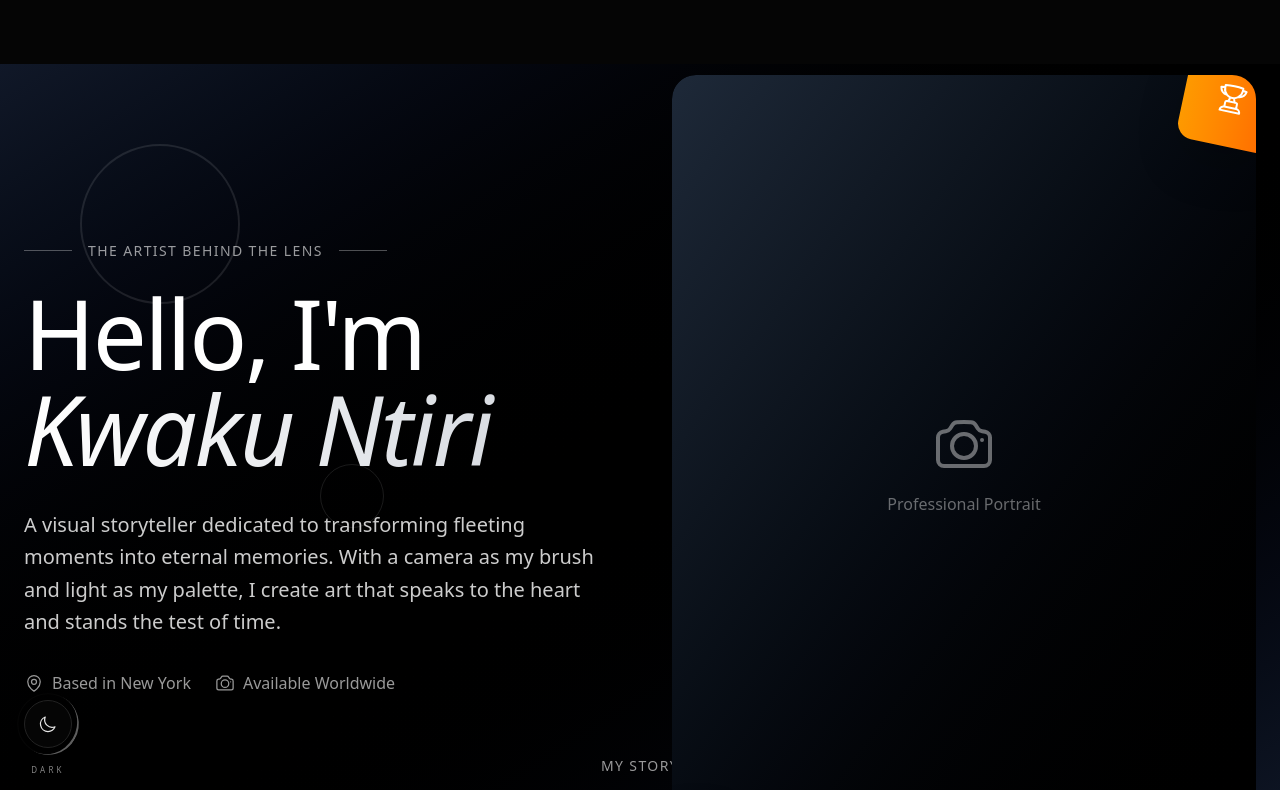
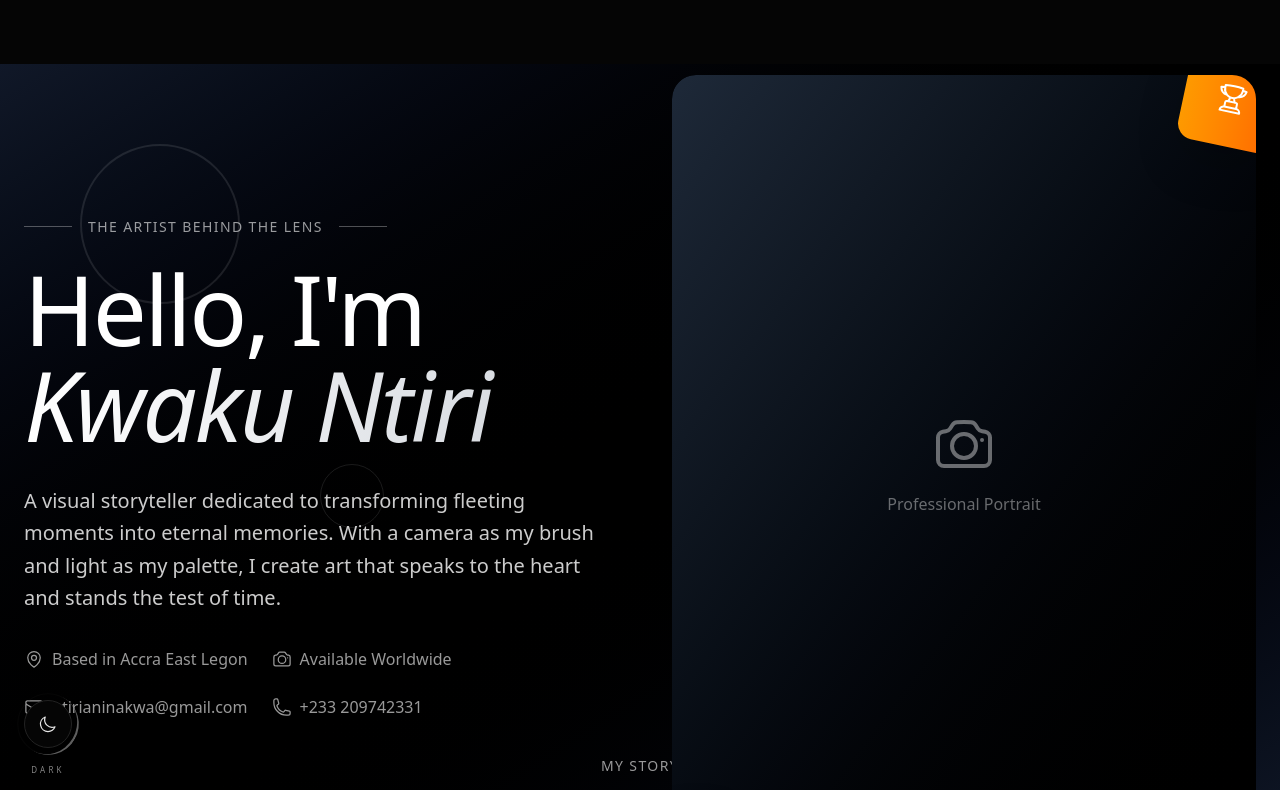
Before and after one commit to akglitch/thephotograph, a Next.js app: page /about in a window 1280 px wide. Shown: the top 790 px of the page. Built offline with nearby package versions, Linux system fonts and the light colour scheme; a web font is replaced by a local one.

Commit message:
Update contact information across site components

```diff
--- a/app/about/page.js
+++ b/app/about/page.js
@@ -11,7 +11,9 @@ import {
   ClockIcon,
   TrophyIcon,
   MapPinIcon,
-  UserGroupIcon
+  UserGroupIcon,
+  EnvelopeIcon,
+  PhoneIcon
 } from '@heroicons/react/24/outline';
 
 export default function About() {
@@ -61,7 +63,7 @@ export default function About() {
     {
       year: '2018',
       title: 'First Studio',
-      description: 'Opened first professional studio in New York City'
+      description: 'Opened first professional studio in Accra'
     },
     {
       year: '2020',
@@ -129,15 +131,27 @@ export default function About() {
                 initial={{ opacity: 0, y: 30 }}
                 animate={{ opacity: 1, y: 0 }}
                 transition={{ duration: 0.8, delay: 0.6 }}
-                className="flex items-center gap-6 text-white/60"
+                className="flex flex-wrap items-center gap-6 text-white/60"
               >
                 <div className="flex items-center gap-2">
                   <MapPinIcon className="h-5 w-5" />
-                  <span>Based in New York</span>
+                  <span>Based in Accra East Legon</span>
                 </div>
                 <div className="flex items-center gap-2">
                   <CameraIcon className="h-5 w-5" />
                   <span>Available Worldwide</span>
+                </div>
+                <div className="flex items-center gap-2">
+                  <EnvelopeIcon className="h-5 w-5" />
+                  <a href="mailto:ntirianinakwa@gmail.com" className="hover:text-white transition-colors">
+                    ntirianinakwa@gmail.com
+                  </a>
+                </div>
+                <div className="flex items-center gap-2">
+                  <PhoneIcon className="h-5 w-5" />
+                  <a href="https://wa.me/233209742331" className="hover:text-white transition-colors">
+                    +233 209742331
+                  </a>
                 </div>
               </motion.div>
             </motion.div>
--- a/app/components/Footer.js
+++ b/app/components/Footer.js
@@ -46,17 +46,17 @@ export default function Footer() {
   const contactInfo = [
     {
       icon: EnvelopeIcon,
-      text: 'hello@thearchive.com',
-      href: 'mailto:hello@thearchive.com'
+      text: 'ntirianinakwa@gmail.com',
+      href: 'mailto:ntirianinakwa@gmail.com'
     },
     {
       icon: PhoneIcon,
-      text: '+1 (555) 123-4567',
-      href: 'tel:+15551234567'
+      text: '+233 209742331',
+      href: 'https://wa.me/233209742331'
     },
     {
       icon: MapPinIcon,
-      text: 'New York, NY',
+      text: 'Accra East Legon',
       href: '#'
     }
   ];
@@ -228,7 +228,7 @@ export default function Footer() {
               <div className="w-4 h-4 bg-red-500 rounded-full relative">
                 <div className="absolute inset-1 bg-foreground rounded-full"></div>
               </div>
-              <span>in New York</span>
+              <span>in Accra East Legon</span>
             </motion.div>
           </div>
         </div>
--- a/app/components/portfolioGallery.js
+++ b/app/components/portfolioGallery.js
@@ -246,6 +246,13 @@ export default function PortfolioGallery() {
           >
             <p className="text-xs uppercase tracking-[0.3em] text-muted-foreground mb-6">Inquiries</p>
             <h2 className="text-4xl md:text-6xl font-serif text-foreground uppercase tracking-widest font-light mb-12">Private Commissions</h2>
+
+            <div className="flex flex-col items-center justify-center gap-3 mb-12 text-sm text-muted-foreground tracking-widest uppercase">
+              <p><a href="mailto:ntirianinakwa@gmail.com" className="hover:text-foreground transition-colors">ntirianinakwa@gmail.com</a></p>
+              <p><a href="https://wa.me/233209742331" className="hover:text-foreground transition-colors">+233 209742331</a></p>
+              <p>Accra East Legon</p>
+            </div>
+
             <button className="text-xs uppercase tracking-[0.2em] text-foreground border border-border px-12 py-5 hover:bg-foreground hover:text-background transition-colors duration-500">
               Contact Studio
             </button>
@@ -397,14 +404,22 @@ export default function PortfolioGallery() {
                   </div>
                 </section>
 
-                <section className="pt-12 border-t border-border">
+                <section className="pt-12 border-t border-border pb-12">
                   <div className="flex justify-between items-end">
-                    <div>
+                    <div className="space-y-4">
                       <p className="text-[10px] uppercase tracking-[0.4em] text-muted-foreground mb-4">Contact Studio</p>
-                      <p className="text-xl font-serif text-foreground tracking-widest">KWAKU@ARCHIVE.COM</p>
+                      <p className="text-sm md:text-base font-serif text-foreground tracking-widest uppercase">
+                        <a href="mailto:ntirianinakwa@gmail.com" className="hover:text-muted-foreground transition-colors">ntirianinakwa@gmail.com</a>
+                      </p>
+                      <p className="text-sm md:text-base font-serif text-foreground tracking-widest uppercase">
+                        <a href="https://wa.me/233209742331" className="hover:text-muted-foreground transition-colors">+233 209742331</a>
+                      </p>
+                      <p className="text-sm md:text-base font-serif text-foreground tracking-widest uppercase">
+                        Accra East Legon
+                      </p>
                     </div>
                     <div className="text-right">
-                       <p className="text-[9px] uppercase tracking-[0.4em] text-muted-foreground">&copy; 2026 THE ARCHIVE</p>
+                       <p className="text-[9px] uppercase tracking-[0.4em] text-muted-foreground">&copy; {new Date().getFullYear()} THE ARCHIVE</p>
                     </div>
                   </div>
                 </section>
```
